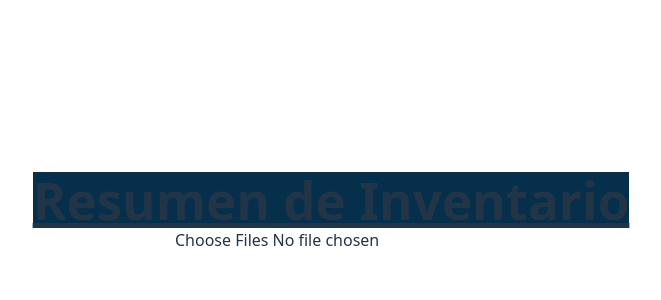
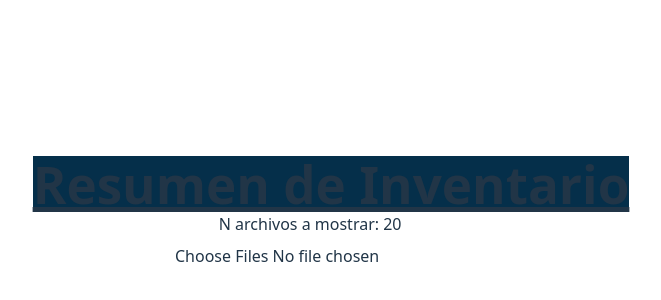
Before and after one commit to YISR-UOH/BobinaVisor, a React (Vite) app in the folder APP/: page / in a window 1280 px wide. Shown: the part 188-488 px from the top of the page, without its empty margins (309-970 px from the left). Built offline with nearby package versions, Linux system fonts and the light colour scheme.

Commit message:
limit files

```diff
--- a/APP/src/App.jsx
+++ b/APP/src/App.jsx
@@ -4,8 +4,23 @@ import CheckStatusModule from "./CheckStatusModule";
 import SummaryTableModule from "./SummaryTableModule";
 import "./App.css";
 
+import { getAllData } from "./DataUtils";
+
 function App() {
   const [files, setFiles] = useState([]);
+  const [n, setN] = useState(20); // Número de archivos a mantener
+
+  const handleFiles = async (fileArr) => {
+    // Ordenar por nombre descendente (YYYYMMDD-HHMMSS.csv)
+    const sorted = fileArr
+      .filter((f) => f.name.endsWith(".csv"))
+      .sort((a, b) => b.name.localeCompare(a.name));
+    const limited = sorted.slice(0, n);
+    // Solo pasar los N archivos más recientes a getAllData
+    const names = await getAllData(limited);
+    const filtered = limited.filter((f) => names.includes(f.name));
+    setFiles(filtered);
+  };
 
   return (
     <>
@@ -13,16 +28,30 @@ function App() {
         <h1 className="text-2xl font-bold underline bg-sky-950">
           Resumen de Inventario
         </h1>
+        <div style={{ marginBottom: 8 }}>
+          <label>
+            N archivos a mostrar:&nbsp;
+            <input
+              type="number"
+              min={1}
+              max={100}
+              value={n}
+              onChange={(e) => setN(Number(e.target.value))}
+              style={{ width: 60 }}
+            />
+          </label>
+        </div>
         <input
           directory=""
           webkitdirectory=""
           type="file"
           multiple
-          onChange={(e) => {
+          onChange={async (e) => {
             const fileArr = Array.from(e.target.files);
-            setFiles(fileArr);
+            await handleFiles(fileArr);
           }}
         />
+        {console.log(files.length)}
 
         {files.length > 0 && <CountItemsModule files={files} />}
         {files.length > 0 && <CheckStatusModule files={files} />}
```
